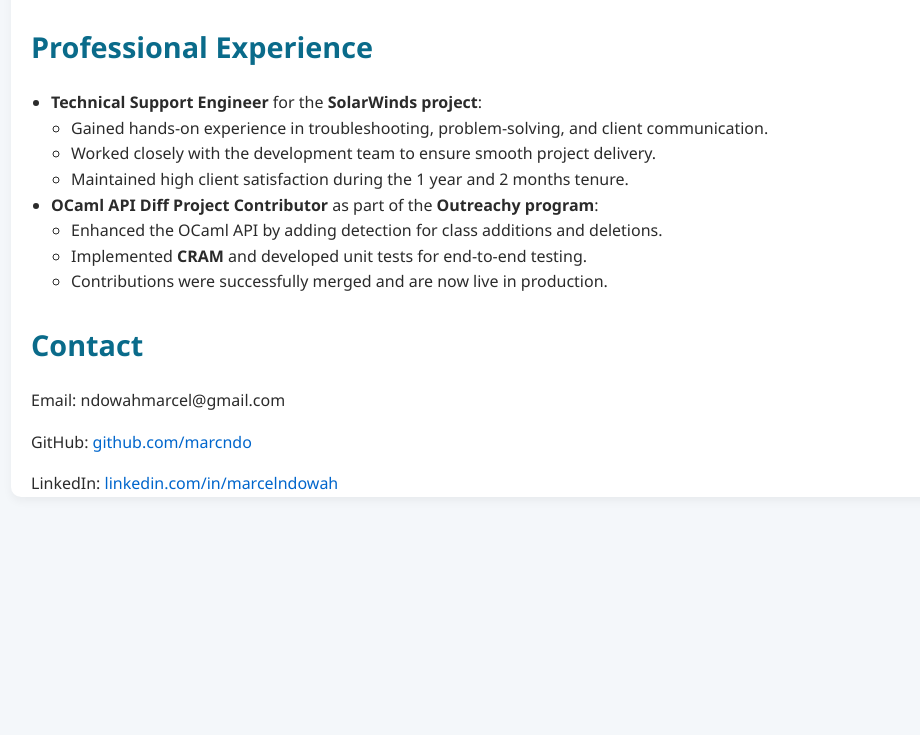
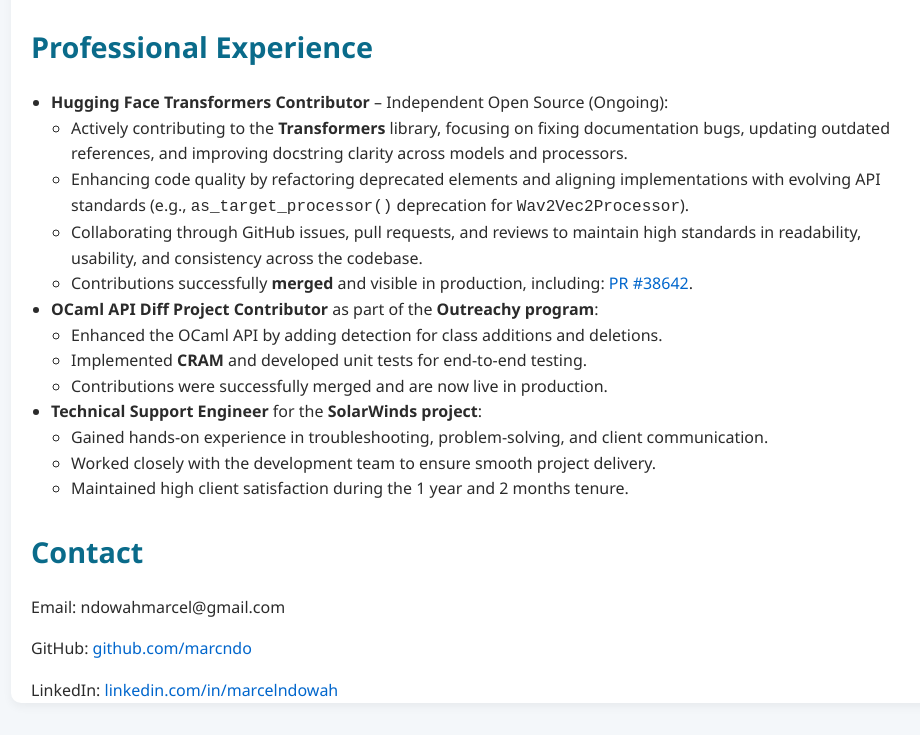
Before and after one commit to marcndo/portfolio, a plain HTML site: page index.html in a window 1280 px wide. Shown: the part 1162-1897 px from the top of the page, without its empty margins (159-1079 px from the left). Before the commit the page ends 1699 px from the top, so only its background shows below. Drawn offline with Linux system fonts and the light colour scheme.

Commit message:
Add open source experience with transformers

```diff
--- a/index.html
+++ b/index.html
@@ -69,11 +69,15 @@
         <section id="professional-experience">
   <h2>Professional Experience</h2>
   <ul>
-    <li><strong>Technical Support Engineer</strong> for the <strong>SolarWinds project</strong>:
+    <li><strong>Hugging Face Transformers Contributor</strong> – Independent Open Source (Ongoing):
       <ul>
-        <li>Gained hands-on experience in troubleshooting, problem-solving, and client communication.</li>
-        <li>Worked closely with the development team to ensure smooth project delivery.</li>
-        <li>Maintained high client satisfaction during the 1 year and 2 months tenure.</li>
+        <li>Actively contributing to the <strong>Transformers</strong> library, focusing on fixing documentation bugs, updating outdated references, and improving docstring clarity across models and processors.</li>
+        <li>Enhancing code quality by refactoring deprecated elements and aligning implementations with evolving API standards (e.g., <code>as_target_processor()</code> deprecation for <code>Wav2Vec2Processor</code>).</li>
+        <li>Collaborating through GitHub issues, pull requests, and reviews to maintain high standards in readability, usability, and consistency across the codebase.</li>
+        <li>
+          Contributions successfully <strong>merged</strong> and visible in production, including:
+          <a href="https://github.com/huggingface/transformers/pull/38642" target="_blank">PR #38642</a>.
+        </li>
       </ul>
     </li>
     <li><strong>OCaml API Diff Project Contributor</strong> as part of the <strong>Outreachy program</strong>:
@@ -81,6 +85,13 @@
         <li>Enhanced the OCaml API by adding detection for class additions and deletions.</li>
         <li>Implemented <strong>CRAM</strong> and developed unit tests for end-to-end testing.</li>
         <li>Contributions were successfully merged and are now live in production.</li>
+      </ul>
+    </li>
+    <li><strong>Technical Support Engineer</strong> for the <strong>SolarWinds project</strong>:
+      <ul>
+        <li>Gained hands-on experience in troubleshooting, problem-solving, and client communication.</li>
+        <li>Worked closely with the development team to ensure smooth project delivery.</li>
+        <li>Maintained high client satisfaction during the 1 year and 2 months tenure.</li>
       </ul>
     </li>
   </ul>
```
